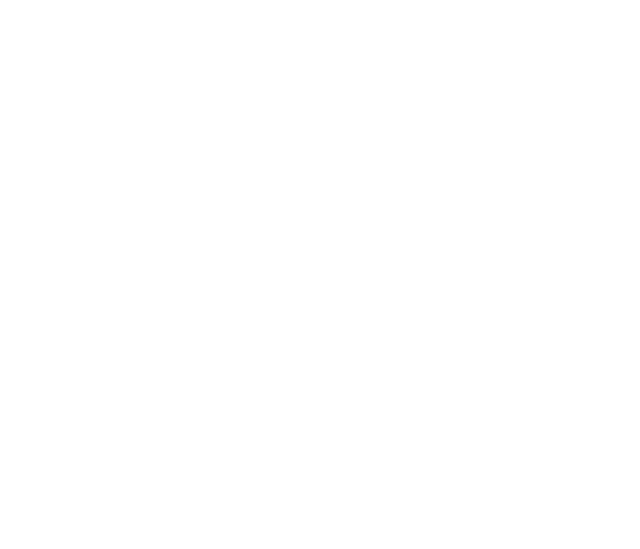
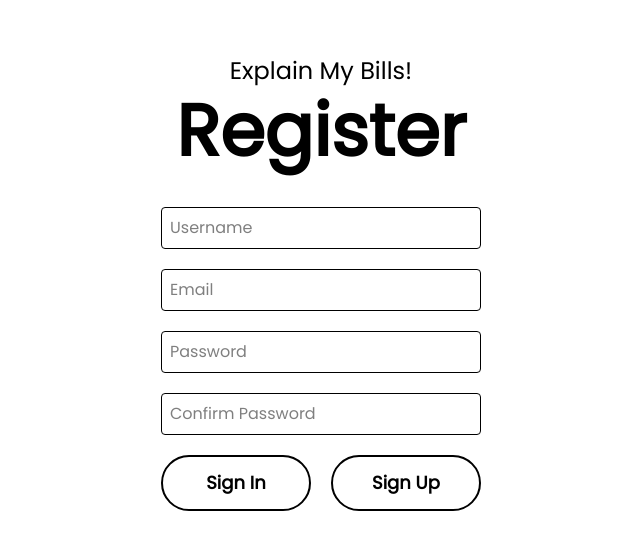
Before and after one commit to ShawnMayol/explain-my-bills, a React (Vite) app in the folder frontend/: page /signup in a window 1280 px wide. Before the commit this address had no page. Shown: the part 117-666 px from the top of the page, without its empty margins (319-959 px from the left). Built offline with nearby package versions, Linux system fonts and the light colour scheme.

Commit message:
feat: add SignUp and SignIn pages

```diff
--- a/frontend/src/App.jsx
+++ b/frontend/src/App.jsx
@@ -1,12 +1,16 @@
 import { Routes, Route } from "react-router-dom";
 import LandingPage from "./pages/LandingPage.jsx";
+import SignUp from "./pages/SignUp.jsx";
+import SignIn from "./pages/SignIn.jsx";
 
 function App() {
-  return (
-    <Routes>
-      <Route path="/" element={<LandingPage />} />
-    </Routes>
-  );
+    return (
+        <Routes>
+            <Route path="/" element={<LandingPage />} />
+            <Route path="/signup" element={<SignUp />} />
+            <Route path="/signin" element={<SignIn />} />
+        </Routes>
+    );
 }
 
 export default App;
--- a/frontend/src/pages/LandingPage.jsx
+++ b/frontend/src/pages/LandingPage.jsx
@@ -1,12 +1,13 @@
 import React from "react";
+import { Link } from "react-router-dom";
 
 export default function LandingPage() {
     return (
         <div className="h-screen w-screen items-center flex flex-col justify-center">
-            <h1 className="text-7xl text-center font-bold mb-9">Explain My Bills!</h1>
+            <h1 className="text-7xl font-bold mb-14">Explain My Bills!</h1>
             <div>
-                <button className="rounded-xl p-3 text-lg border-2 font-semibold mr-10 px-12 hover:cursor-pointer">Sign Up</button>
-                <button className="rounded-xl p-3 text-lg border-2 font-semibold px-12 hover:cursor-pointer">Sign In</button>
+                <Link to="/signup" className="rounded-xl p-3 text-lg border-2 font-semibold mr-10 px-12 hover:cursor-pointer">Sign Up</Link>
+                <Link to="/signin" className="rounded-xl p-3 text-lg border-2 font-semibold px-12 hover:cursor-pointer">Sign In</Link>
             </div>
         </div>
     );
--- /dev/null
+++ b/frontend/src/pages/SignIn.jsx
@@ -0,0 +1,39 @@
+import React from "react";
+import { Link } from "react-router-dom";
+
+export default function SignIn() {
+    return (
+        <div className="h-screen w-screen items-center flex flex-col justify-center">
+            <p className="text-2xl mb-2">Explain My Bills!</p>
+            <h1 className="text-7xl font-bold">Login</h1>
+            <form className="flex flex-col mt-10 w-1/4">
+                <input
+                    type="text"
+                    placeholder="Username"
+                    className="mb-5 p-2 border rounded"
+                />
+                <input
+                    type="password"
+                    placeholder="Password"
+                    className="mb-5 p-2 border rounded"
+                />
+                <div className="flex gap-5 text-center">
+                    <Link
+                        to="/signin"
+                        type="submit"
+                        className="p-3 text-lg border-2 font-semibold rounded-4xl hover:cursor-pointer w-1/2"
+                    >
+                        Sign In
+                    </Link>
+                    <Link
+                        to="/signup"
+                        type="submit"
+                        className="p-3 text-lg border-2 font-semibold rounded-4xl hover:cursor-pointer w-1/2"
+                    >
+                        Sign Up
+                    </Link>
+                </div>
+            </form>
+        </div>
+    );
+}
--- /dev/null
+++ b/frontend/src/pages/SignUp.jsx
@@ -0,0 +1,49 @@
+import React from "react";
+import { Link } from "react-router-dom";
+
+export default function SignUp() {
+    return (
+        <div className="h-screen w-screen items-center flex flex-col justify-center">
+            <p className="text-2xl mb-2">Explain My Bills!</p>
+            <h1 className="text-7xl font-bold">Register</h1>
+            <form className="flex flex-col mt-10 w-1/4">
+                <input
+                    type="text"
+                    placeholder="Username"
+                    className="mb-5 p-2 border rounded"
+                />
+                <input
+                    type="email"
+                    placeholder="Email"
+                    className="mb-5 p-2 border rounded"
+                />
+                <input
+                    type="password"
+                    placeholder="Password"
+                    className="mb-5 p-2 border rounded"
+                />
+                <input
+                    type="password"
+                    placeholder="Confirm Password"
+                    className="mb-5 p-2 border rounded"
+                />
+                <div className="flex gap-5 text-center">
+                    <Link
+                        to="/signin"
+                        type="submit"
+                        className="p-3 text-lg border-2 font-semibold rounded-4xl hover:cursor-pointer w-1/2"
+                    >
+                        Sign In
+                    </Link>
+                    <Link
+                        to="/signup"
+                        type="submit"
+                        className="p-3 text-lg border-2 font-semibold rounded-4xl hover:cursor-pointer w-1/2"
+                    >
+                        Sign Up
+                    </Link>
+                </div>
+            </form>
+        </div>
+    );
+}
```
